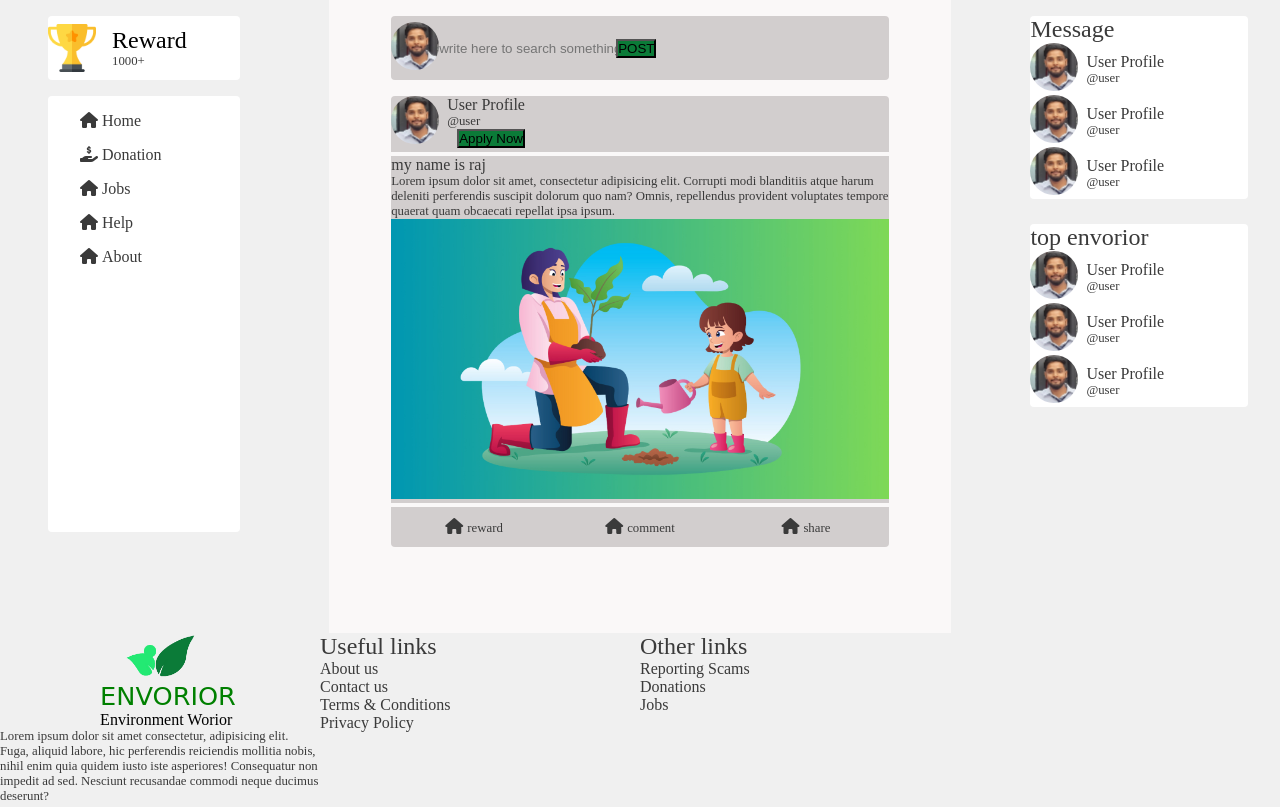
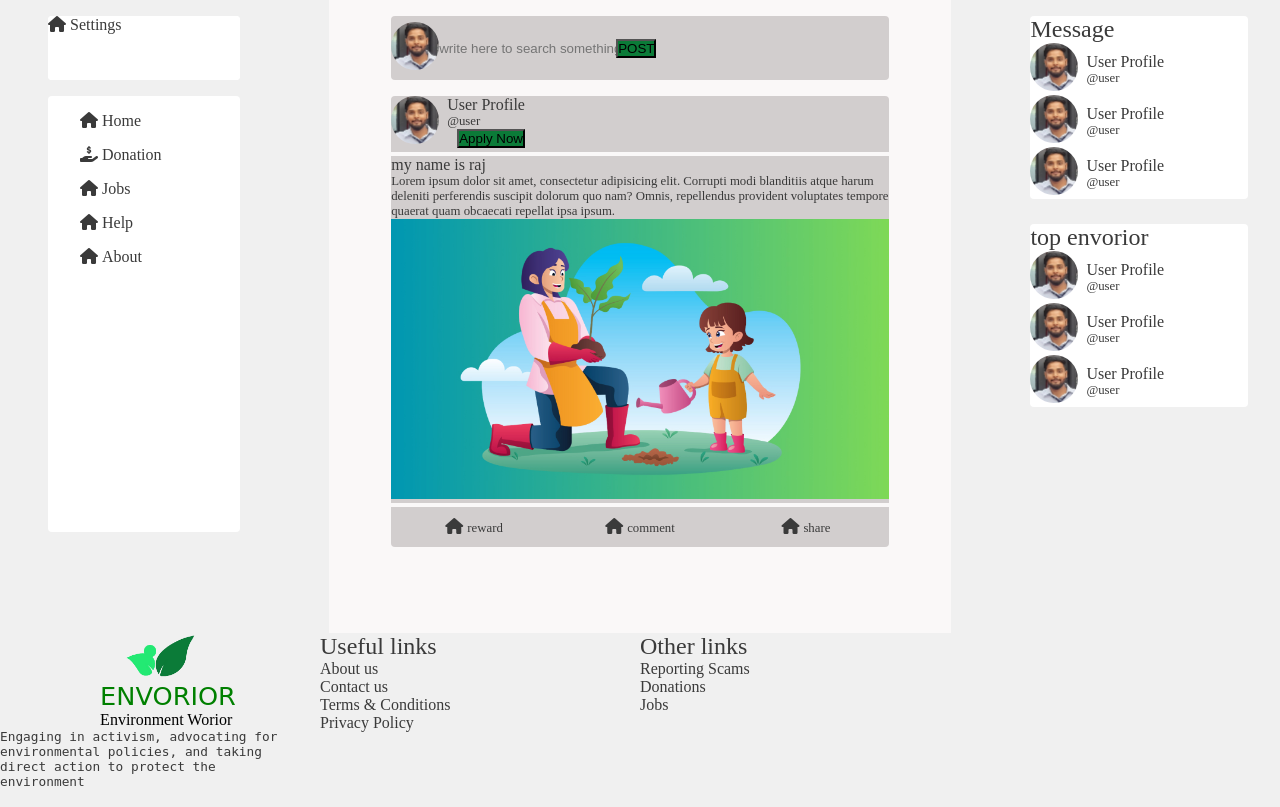
Before and after one commit to envorior/envorior, a Django app: template publicapp/templates/jobs.html in a window 1280 px wide. Shown: the part 64-871 px from the top of the page. Run offline with Django 3.2, Linux system fonts and the light colour scheme; the template is opened without the code that fills it, so the values that code supplies are empty.

Commit message:
updating

```diff
--- a/publicapp/templates/publicparent.html
+++ b/publicapp/templates/publicparent.html
@@ -109,6 +109,13 @@
 
 
         </div>
+
+        <div class="navlefttop">
+            <div>  <a href="{%url 'publicapp:publichome'%}" class="text-decoration-none">
+                <span class="txt-2"><i class="fa-solid fa-house"></i></span>
+                <span class="txt-2">Settings</span>
+            </a></div>
+        </div>
    </div>
 
    <!-- right -->
@@ -200,9 +207,12 @@
            </div>
           </div>
           <div class="txt-3">
-            <p>Lorem ipsum dolor sit amet consectetur, adipisicing elit. Fuga, aliquid
-                labore, hic perferendis reiciendis mollitia nobis, nihil enim quia quidem iusto iste
-                 asperiores! Consequatur non impedit ad sed. Nesciunt recusandae commodi neque ducimus deserunt?
+            <p>
+<pre>Engaging in activism, advocating for
+environmental policies, and taking
+direct action to protect the
+environment
+</pre>
                   </p>
         </div>
    </div>
```
